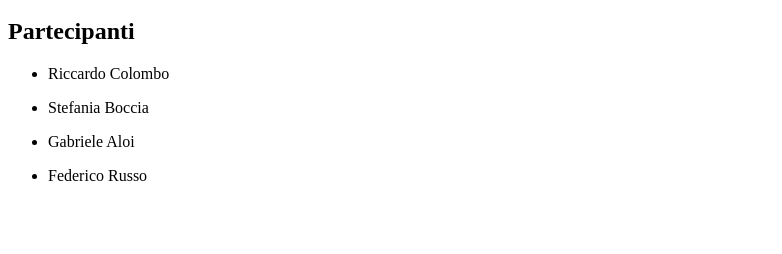
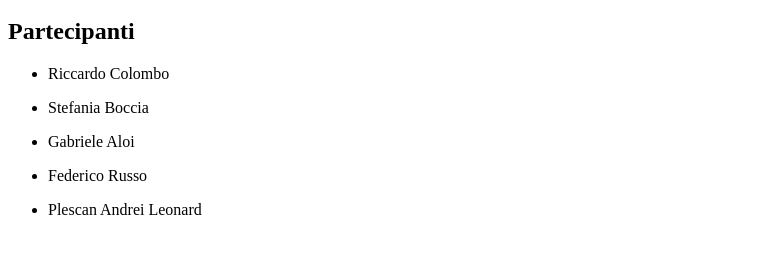
Before and after one commit to tinto89/Pratica-Git-per-Epicode, a plain HTML site: page index.html in a window 1280 px wide. Shown: the part 48-302 px from the top of the page, without its empty margins (0-782 px from the left). Drawn offline with Linux system fonts and the light colour scheme.

Commit message:
Feature: aggiunto il nome Plescan Andrei Leonard

```diff
--- a/index.html
+++ b/index.html
@@ -13,7 +13,7 @@
         <li><p>Stefania Boccia</p></li>
         <li><p>Gabriele Aloi</p></li>
         <li><p>Federico Russo</p></li>
-
+        <li><p>Plescan Andrei Leonard</p></li>
       </ul>
     </main>
   </body>
```
